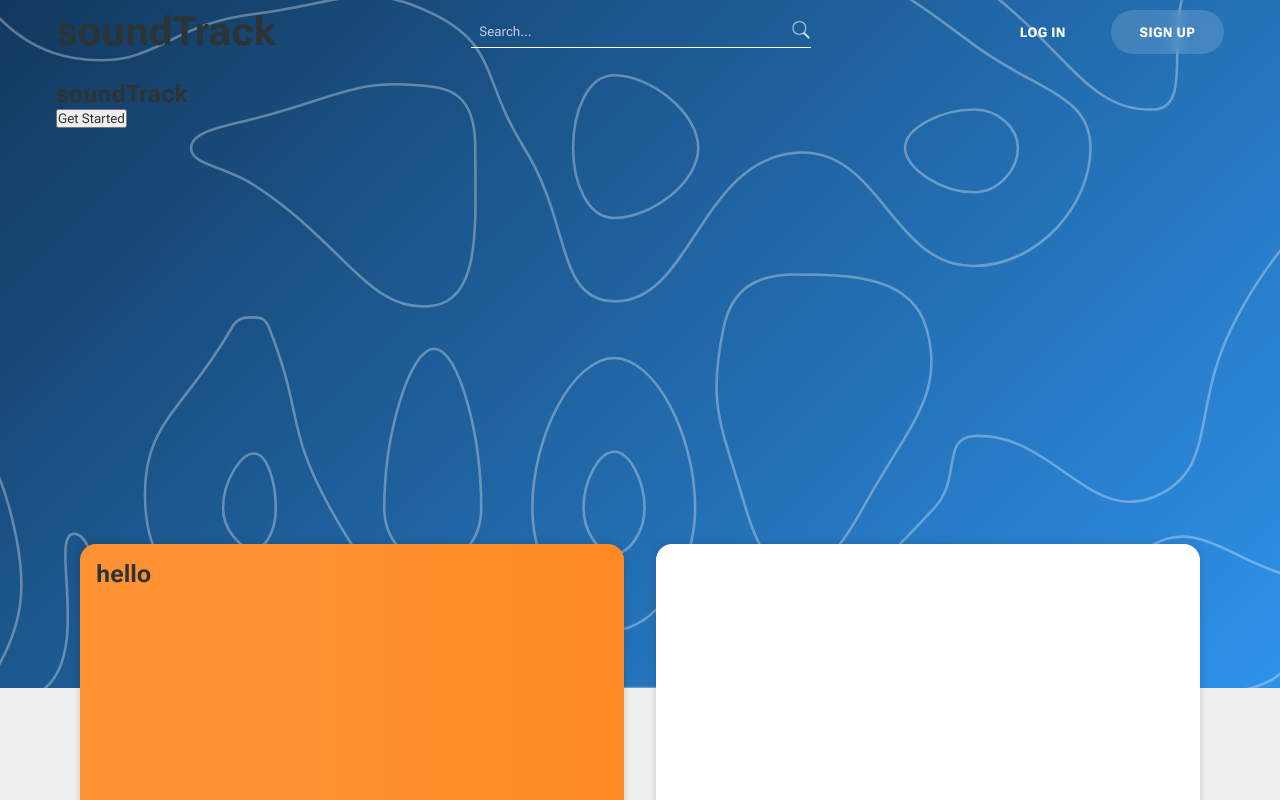
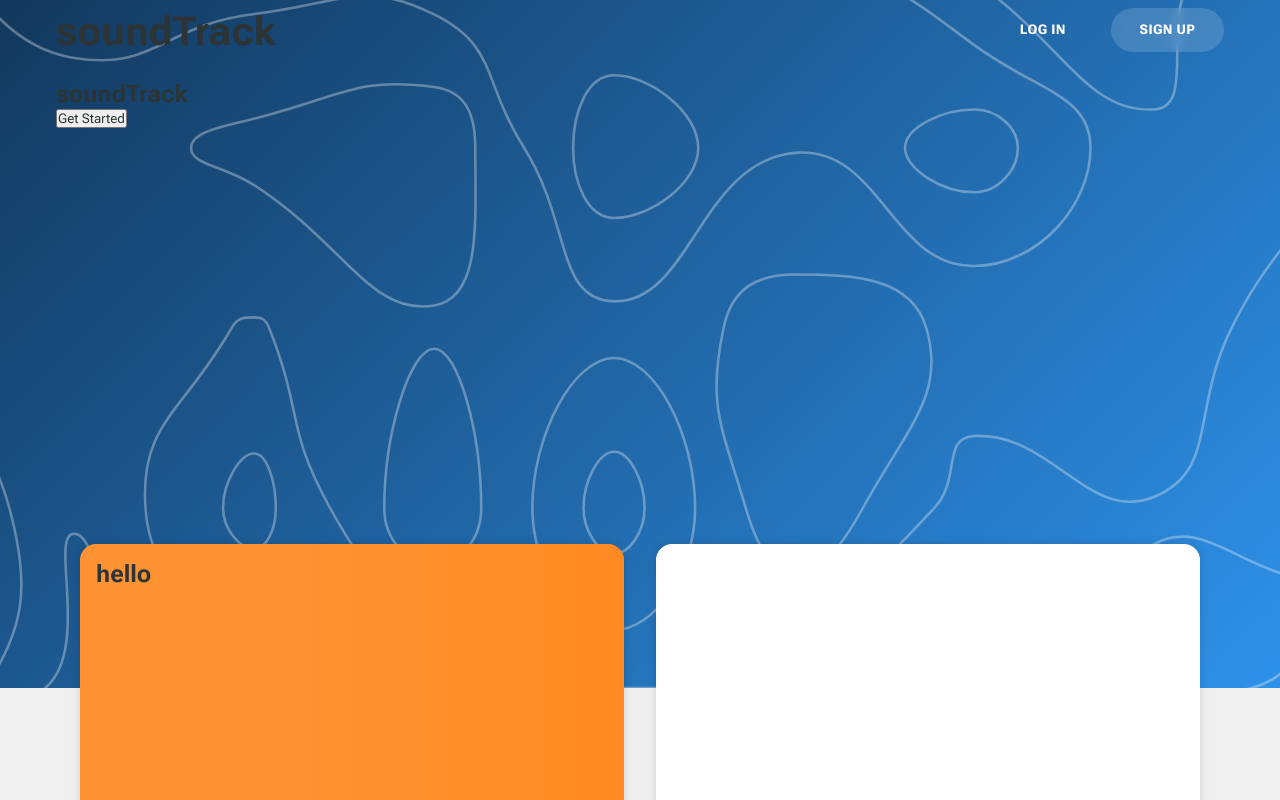
Before and after one commit to danchance/soundtrack-web, a Next.js app: page / in a window 1280 px wide. Shown: the top 800 px of the page. Built offline with nearby package versions, Linux system fonts and the light colour scheme; no server answers.

Commit message:
temporarily remove search bar

```diff
--- a/src/components/navbar/navbar.tsx
+++ b/src/components/navbar/navbar.tsx
@@ -24,7 +24,7 @@ const NavBar = ({ hasBackground }: { hasBackground: boolean }) => {
         <Link href="/" className={styles['site-heading']}>
           <h1>soundTrack</h1>
         </Link>
-        <Search />
+        {/* <Search /> */}
         {!isLoading && (
           <>
             {user && <UserMenu user={user} />}
--- a/src/styles/components/navbar/navbar.module.sass
+++ b/src/styles/components/navbar/navbar.module.sass
@@ -14,9 +14,12 @@
     box-shadow: 0 0 10px rgba(0, 0, 0, 0.2)
 
 .navbar
-  display: grid
-  grid-template-columns: auto 1fr auto
-  align-items: center
+  // NOTE: Styling for search bar
+  // display: grid
+  // grid-template-columns: auto 1fr auto
+  // align-items: center
+  display: flex
+  justify-content: space-between
   max-width: variables.$site-container-width
   margin: auto
   padding: 0 1rem
```
